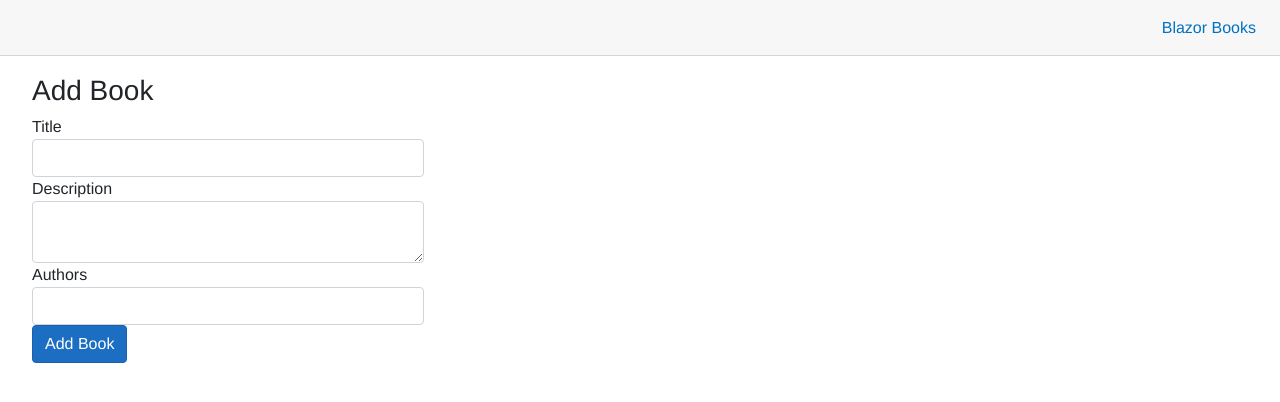
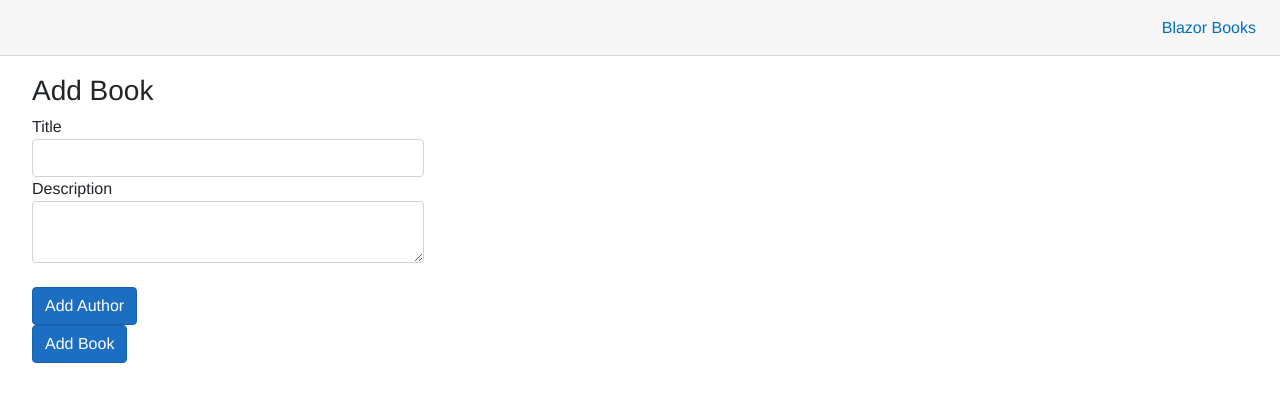
Before and after one commit to Leader254/Book-Mangement-Blazor, an ASP.NET Core app: page / in a window 1280 px wide. Shown: the top 402 px of the page. Run offline with ASP.NET Core 8, Linux system fonts and the light colour scheme; style sheets or scripts are compiled from the project's sources.

Commit message:
on update and authors

```diff
--- a/Blazor_Books/Pages/AddBook.razor
+++ b/Blazor_Books/Pages/AddBook.razor
@@ -1,9 +1,5 @@
 <EditForm Model="@book" OnValidSubmit="@HandleValidSubmit">
     <DataAnnotationsValidator />
-    <div class="text-danger">
-        <ValidationSummary />
-    </div>
-
     <div class="form-group">
         <label for="title">Title</label>
         <InputText id="title" class="form-control" @bind-Value="@book.Title" />
@@ -16,10 +12,20 @@
 <ValidationMessage For="@(() => book.Description)" />
     </div>
 
+    @{
+        var i = 0;
+    }
     <div class="form-group">
-        <label for="authors">Authors</label>
-        <InputText id="authorsInput" class="form-control" @bind-Value="@authorInput" />
-<ValidationMessage For="@(() => authorInput)" />
+        @foreach(var author in book.Author)
+        {
+            i++;
+            author.Id = i;
+            <div class="input-group mb-3">
+                <InputText id="authors" class="form-control" @bind-Value="@author.Name" />
+            </div>
+
+        }
+        <button type="button" onclick="@(()=>book.Author.Add(new Author()))" class=" mt-4 btn btn-primary">Add Author </button>
     </div>
 
     @if (IsEdit)
@@ -56,11 +62,8 @@
         get => book;
         set
         {
-            if (value != null)
-            {
-                book = value;
-                authorInput = string.Join(",", book.Author);
-            }
+            book = value ?? book;
+            IsEdit = value != null;
         }
     }
 
@@ -81,8 +84,8 @@
 
             // reset the book
             book = new Books()
-                    {
-                        Id = new Random().Next(1, 1000)
-                    };
+            {
+                Id = new Random().Next(1, 1000)
+            };
         }
 }
--- a/Blazor_Books/Pages/DisplayBooks.razor
+++ b/Blazor_Books/Pages/DisplayBooks.razor
@@ -9,12 +9,11 @@
         <ul>
             @foreach (var author in Book.Author)
             {
-                <li>@author</li>
+                <li>@author.Name</li>
             }
         </ul>
         <div class="flex-column justify-content-around">
             <button @onclick="(() => HandleEdit(Book))" class="btn btn-primary">Edit</button>
-            <button></button>
             <button @onclick="HandleDelete" class="btn btn-danger">Delete</button>
         </div>
     </div>
@@ -38,7 +37,7 @@ private async Task HandleDelete()
 
     private async Task HandleEdit(Books book)
 {
-        await OnEdit.InvokeAsync(Book);
+        await OnEdit.InvokeAsync(book);
     }
 
 
```
Also changed, not shown: Blazor_Books/Models/Books.cs (+15 -1 lines), 14 other files.
